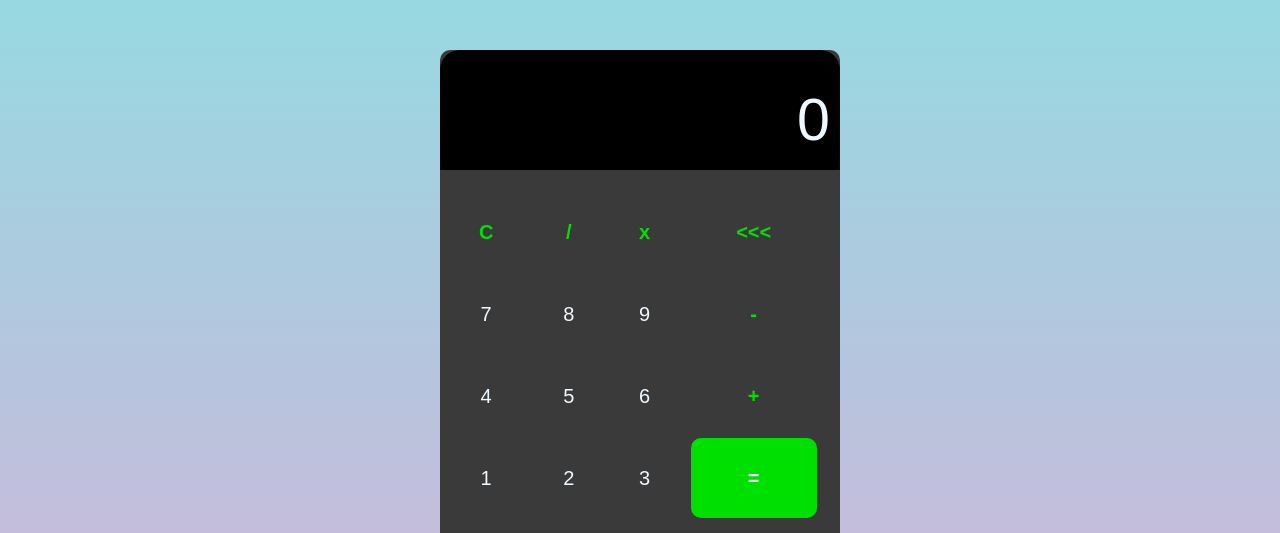
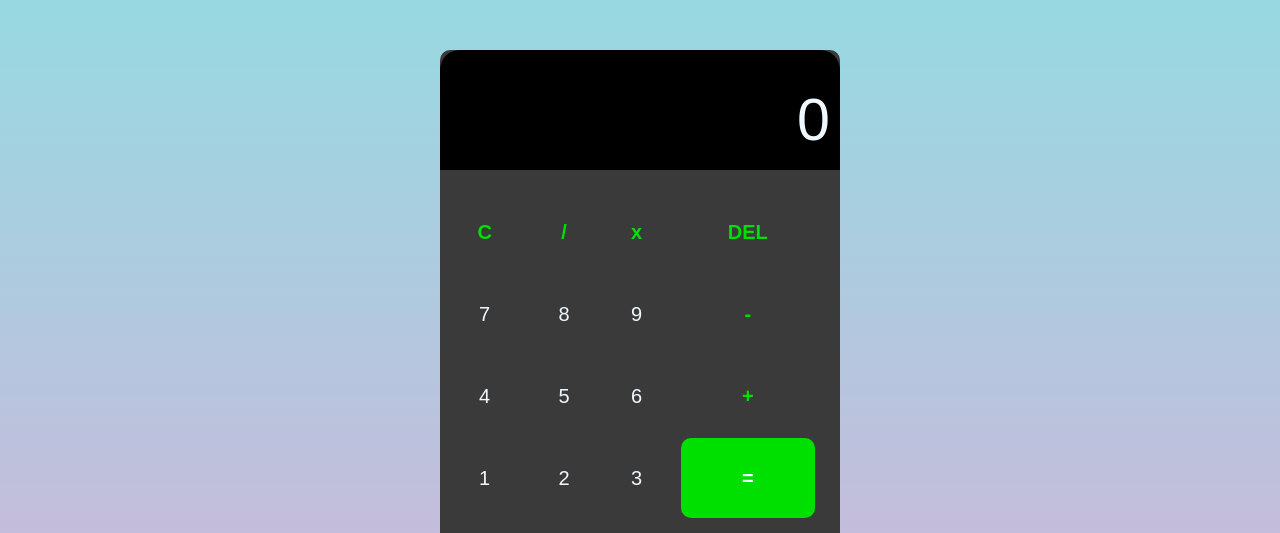
Before and after one commit to fabcode01/calculadora, a plain HTML site: page index.html in a window 1280 px wide. Shown: the top 533 px of the page. Drawn offline with nearby package versions, Linux system fonts and the light colour scheme.

Commit message:
Update index.html

```diff
--- a/index.html
+++ b/index.html
@@ -21,7 +21,7 @@
                         <td><input type="button" value="C"></td>
                         <td><input type="button" value="/"></td>
                         <td><input type="button" value="x"></td>
-                        <td id="apagar"><input type="button" value="<<<" ></td>
+                        <td id="apagar"><input type="button" value="DEL"></td>
 
                     </tr>
                     <tr id="line-2">
```
